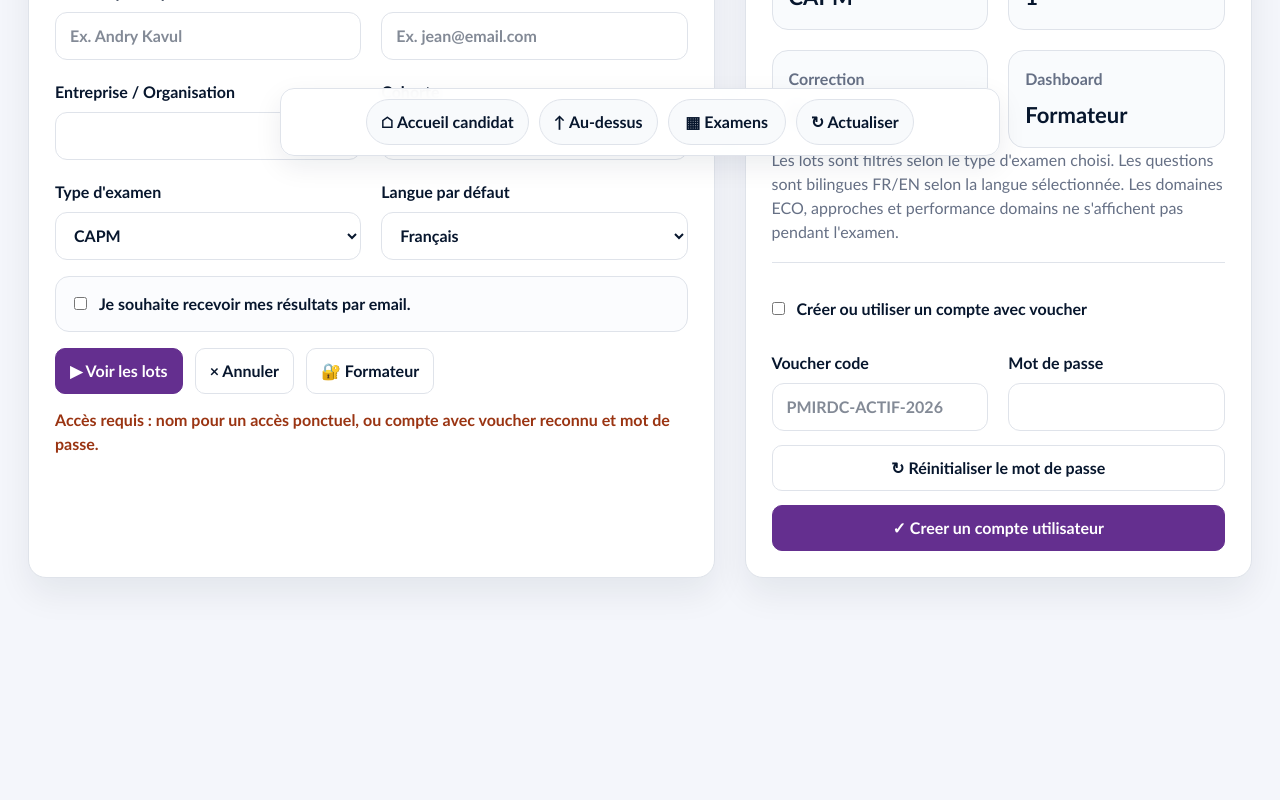
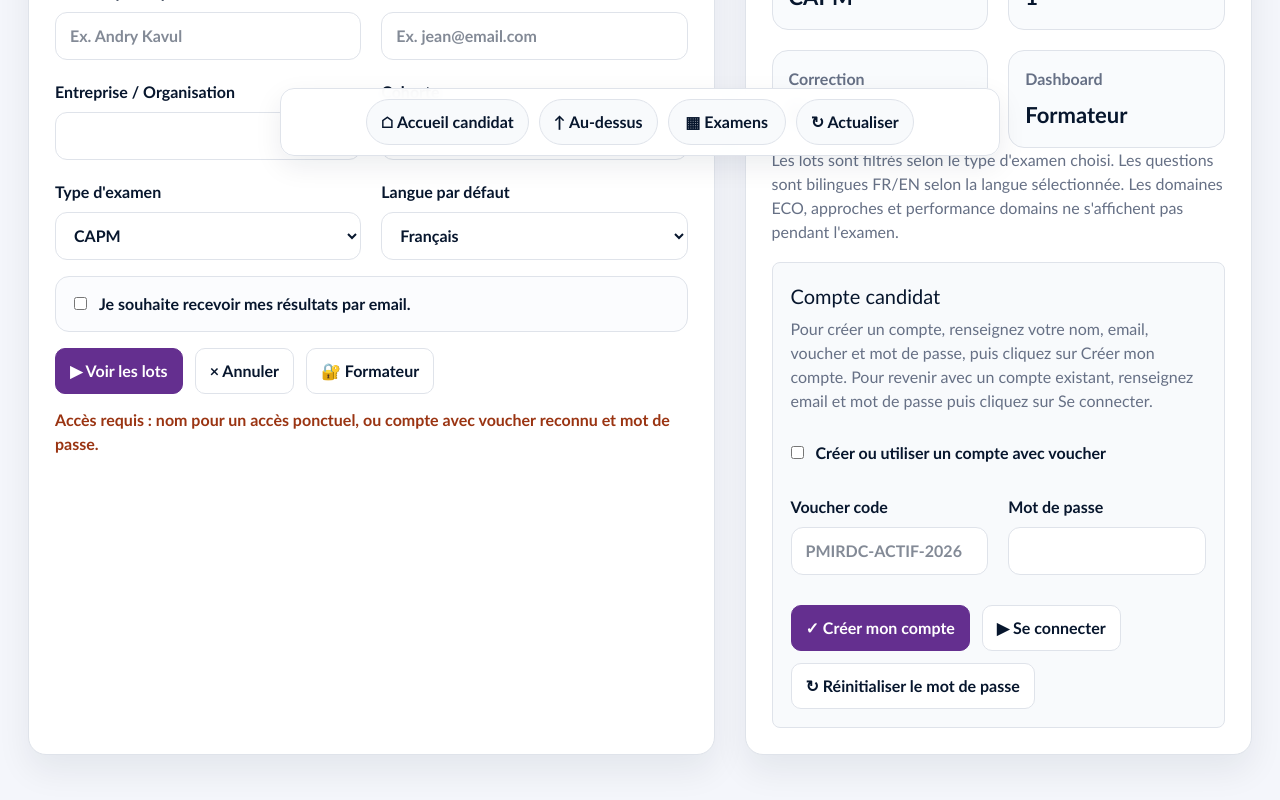
Before and after one commit to mayloshi/pmi-drc-kmaj-exam-platform, a Next.js app: page / in a window 1280 px wide. Shown: the part 626-1426 px from the top of the page. Before the commit the page ends 1300 px from the top, so only its background shows below. Built offline with nearby package versions, Linux system fonts and the light colour scheme.

Commit message:
Clarify candidate account creation flow

```diff
--- a/app/globals.css
+++ b/app/globals.css
@@ -444,8 +444,25 @@ label {
   display: grid;
   gap: 14px;
   margin-top: 18px;
-  padding-top: 18px;
-  border-top: 1px solid var(--line);
+  padding: 18px;
+  border: 1px solid var(--line);
+  border-radius: 8px;
+  background: #f8fafc;
+}
+
+.account-heading {
+  display: grid;
+  gap: 12px;
+}
+
+.account-heading h3 {
+  margin: 0 0 6px;
+  font-size: 20px;
+}
+
+.account-heading p {
+  margin: 0;
+  color: var(--muted);
 }
 
 .exam-shell {
--- a/app/page.tsx
+++ b/app/page.tsx
@@ -271,6 +271,9 @@ const copy = {
     trainerShort: "Formateur",
     platformStructureNote: "Les lots sont filtrés selon le type d'examen choisi. Les questions sont bilingues FR/EN selon la langue sélectionnée. Les domaines ECO, approches et performance domains ne s'affichent pas pendant l'examen.",
     accountWithVoucher: "Créer ou utiliser un compte avec voucher",
+    candidateAccount: "Compte candidat",
+    accountHelp: "Pour créer un compte, renseignez votre nom, email, voucher et mot de passe, puis cliquez sur Créer mon compte. Pour revenir avec un compte existant, renseignez email et mot de passe puis cliquez sur Se connecter.",
+    signIn: "Se connecter",
     resetPassword: "Réinitialiser le mot de passe",
     voucherUnknown: "Voucher non reconnu ou deja utilise.",
     loginUnknown: "Email ou mot de passe non reconnu.",
@@ -293,7 +296,7 @@ const copy = {
     assignedEmailsHelp: "Saisissez un email par ligne, ou separez-les par virgule/point-virgule.",
     generateVoucher: "Generer un voucher",
     generateVouchers: "Generer et attribuer",
-    createUserAccount: "Creer un compte utilisateur",
+    createUserAccount: "Créer mon compte",
     generatedVouchers: "Vouchers generes",
     userAccounts: "Comptes utilisateur",
     accountCreated: "Compte cree avec voucher",
@@ -376,6 +379,9 @@ const copy = {
     trainerShort: "Trainer",
     platformStructureNote: "Lots are filtered by the selected exam type. Questions are bilingual FR/EN based on the selected language. ECO domains, approaches, and performance domains are hidden during the exam.",
     accountWithVoucher: "Create or use an account with voucher",
+    candidateAccount: "Candidate account",
+    accountHelp: "To create an account, enter your name, email, voucher, and password, then click Create my account. To return with an existing account, enter email and password, then click Sign in.",
+    signIn: "Sign in",
     resetPassword: "Reset password",
     voucherUnknown: "Voucher not recognized or already used.",
     loginUnknown: "Email or password not recognized.",
@@ -398,7 +404,7 @@ const copy = {
     assignedEmailsHelp: "Enter one email per line, or separate emails with commas/semicolons.",
     generateVoucher: "Generate voucher",
     generateVouchers: "Generate and assign",
-    createUserAccount: "Create user account",
+    createUserAccount: "Create my account",
     generatedVouchers: "Generated vouchers",
     userAccounts: "User accounts",
     accountCreated: "Account created with voucher",
@@ -955,53 +961,57 @@ export default function Home() {
     });
   }
 
-  async function validateAccountLogin() {
+  async function validateAccountLogin(profile: Candidate = candidate) {
     if (settings.storageProvider === "supabase" && isSupabaseConfigured(settings)) {
-      const session = await supabaseSignIn(candidate.email, candidate.password);
-      const profile = session.user?.id ? await supabaseGetProfile(session.user.id, session.access_token) : null;
-      if (profile) return profile;
+      const session = await supabaseSignIn(profile.email, profile.password);
+      const accountProfile = session.user?.id ? await supabaseGetProfile(session.user.id, session.access_token) : null;
+      if (accountProfile) return accountProfile;
       return {
-        name: candidate.name || session.user?.email || "",
-        email: session.user?.email || candidate.email,
-        organization: candidate.organization,
-        cohort: candidate.cohort,
+        name: profile.name || session.user?.email || "",
+        email: session.user?.email || profile.email,
+        organization: profile.organization,
+        cohort: profile.cohort,
         role: "Candidat",
-        voucherCode: candidate.voucher,
+        voucherCode: profile.voucher,
         password: "",
-        defaultLanguage: candidate.language,
+        defaultLanguage: profile.language,
         createdAt: new Date().toISOString(),
       };
     }
-    const email = normalizeEmail(candidate.email);
+    const email = normalizeEmail(profile.email);
     const account = userAccounts.find((user) => normalizeEmail(user.email) === email);
     if (!account) return null;
-    if (account.password && account.password === candidate.password) return account;
+    if (account.password && account.password === profile.password) return account;
     if (account.passwordHash) {
-      const passwordHash = await sha256(candidate.password);
+      const passwordHash = await sha256(profile.password);
       if (passwordHash === account.passwordHash) return account;
     }
     return null;
   }
 
-  async function startSelect() {
-    if (!canAccessLots) {
+  async function startSelect(forceAccount = false) {
+    const profile = forceAccount ? { ...candidate, hasAccount: true } : candidate;
+    const profileCanAccessLots =
+      Boolean(!profile.hasAccount && profile.name.trim()) ||
+      Boolean(profile.hasAccount && profile.email.trim() && profile.password);
+    if (!profileCanAccessLots) {
       setAccessNotice(t.accessMissingNameEmail);
       return;
     }
     let account: UserAccount | null = null;
     try {
-      account = candidate.hasAccount ? await validateAccountLogin() : null;
+      account = profile.hasAccount ? await validateAccountLogin(profile) : null;
     } catch {
       account = null;
     }
-    if (candidate.hasAccount && (!candidate.password || !account)) {
+    if (profile.hasAccount && (!profile.password || !account)) {
       setAccessNotice(t.loginUnknown);
       return;
     }
-    if (candidate.hasAccount) {
+    if (profile.hasAccount) {
       if (account) {
         const nextCandidate = {
-          ...candidate,
+          ...profile,
           name: account.name,
           organization: account.organization,
           cohort: account.cohort,
@@ -1013,7 +1023,7 @@ export default function Home() {
         saveJson(STORAGE_CANDIDATE, nextCandidate);
       }
     }
-    if (!candidate.hasAccount) saveJson(STORAGE_CANDIDATE, candidate);
+    if (!profile.hasAccount) saveJson(STORAGE_CANDIDATE, profile);
     setView("select");
   }
 
@@ -1423,7 +1433,7 @@ export default function Home() {
             </div>
             <label className="check-row soft-check"><input type="checkbox" checked={candidate.sendEmail} onChange={(event) => updateCandidate({ sendEmail: event.target.checked })} /> {t.emailResults}</label>
             <div className="actions">
-              <button className="primary" onClick={startSelect}>▶ {t.seeLots}</button>
+              <button className="primary" onClick={() => startSelect()}>▶ {t.seeLots}</button>
               <button onClick={() => setCandidate(initialCandidate())}>× {t.clear}</button>
               <button onClick={() => setView("trainer")}>🔐 {t.trainerShort}</button>
             </div>
@@ -1440,13 +1450,22 @@ export default function Home() {
             </div>
             <p className="muted">{t.platformStructureNote}</p>
             <div className="account-strip">
-              <label className="check-row"><input type="checkbox" checked={candidate.hasAccount} onChange={(event) => updateCandidate({ hasAccount: event.target.checked })} /> {t.accountWithVoucher}</label>
+              <div className="account-heading">
+                <div>
+                  <h3>{t.candidateAccount}</h3>
+                  <p>{t.accountHelp}</p>
+                </div>
+                <label className="check-row"><input type="checkbox" checked={candidate.hasAccount} onChange={(event) => updateCandidate({ hasAccount: event.target.checked })} /> {t.accountWithVoucher}</label>
+              </div>
               <div className="form-grid">
                 <label>{t.voucher}<input value={candidate.voucher} onChange={(event) => updateCandidate({ voucher: event.target.value })} placeholder="PMIRDC-ACTIF-2026" /></label>
                 <label>{t.password}<input type="password" value={candidate.password} onChange={(event) => updateCandidate({ password: event.target.value })} /></label>
               </div>
-              <button onClick={() => alert(language === "fr" ? "Réinitialisation prévue via Apps Script : email avec lien sécurisé." : "Reset planned through Apps Script: email with secure link.")}>↻ {t.resetPassword}</button>
-              <button className="primary" onClick={createUserAccount}>✓ {t.createUserAccount}</button>
+              <div className="actions">
+                <button className="primary" onClick={createUserAccount}>✓ {t.createUserAccount}</button>
+                <button onClick={() => startSelect(true)}>▶ {t.signIn}</button>
+                <button onClick={() => alert(language === "fr" ? "Réinitialisation prévue via Supabase Auth : email avec lien sécurisé." : "Reset planned through Supabase Auth: email with secure link.")}>↻ {t.resetPassword}</button>
+              </div>
             </div>
             {accountNotice && <p className="helper-note">{accountNotice}</p>}
             {accessNotice && <p className="error">{accessNotice}</p>}
```
